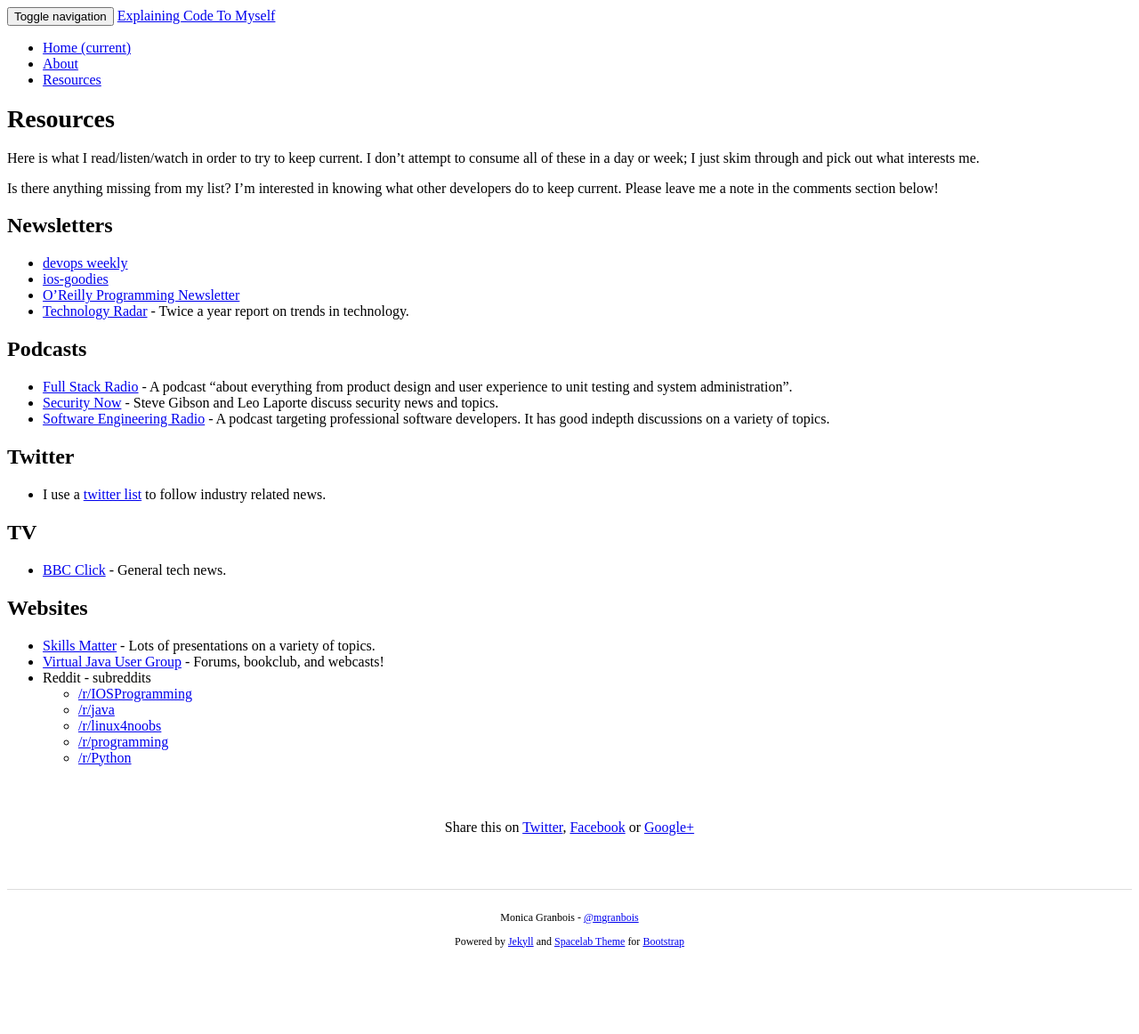
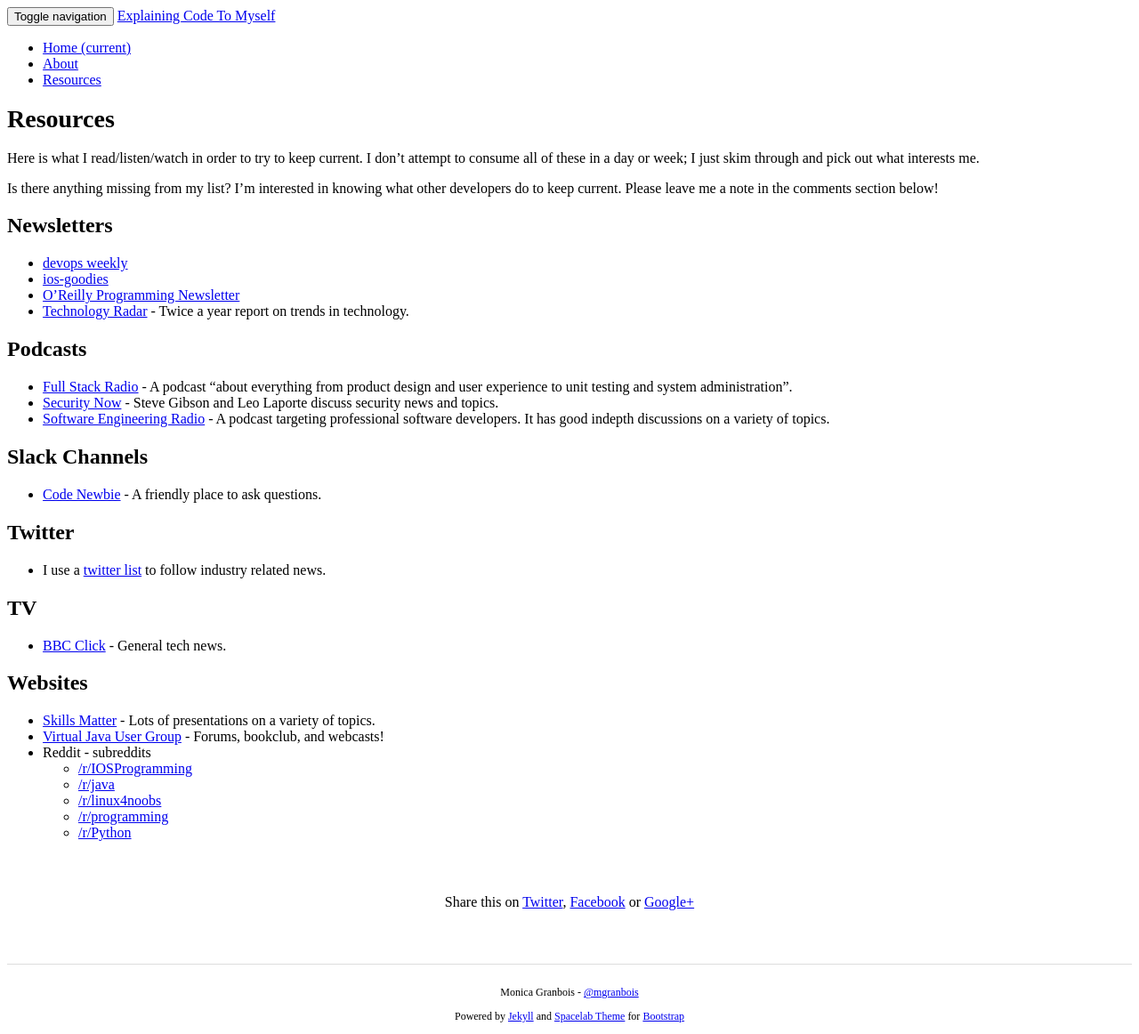
Before and after one commit to MonicaG/MonicaG.github.io, a Jekyll site: the page built from resources/index.md, in a window 1280 px wide. Shown: the whole page at 89% size. Built offline with Jekyll 4.4.1, drawn with Linux system fonts in a browser that asks for light colours; nearby versions of some CDN libraries; comment, search, counter and statistics services are not loaded; a style sheet for code colours, icons or effects is not loaded; before the commit the page ends 1078 px from its top, so only the background shows below that.

Commit message:
Updated resources page

```diff
--- a/resources/index.md
+++ b/resources/index.md
@@ -23,6 +23,8 @@
 * [Security Now](http://twit.tv/show/security-now) - Steve Gibson and Leo Laporte discuss security news and topics.
 * [Software Engineering Radio](http://www.se-radio.net/) - A podcast targeting professional software developers.  It has good indepth discussions on a variety of topics.
 
+##Slack Channels
+* [Code Newbie](https://codenewbie.slack.com) - A friendly place to ask questions.
 
 ##Twitter
 
```
